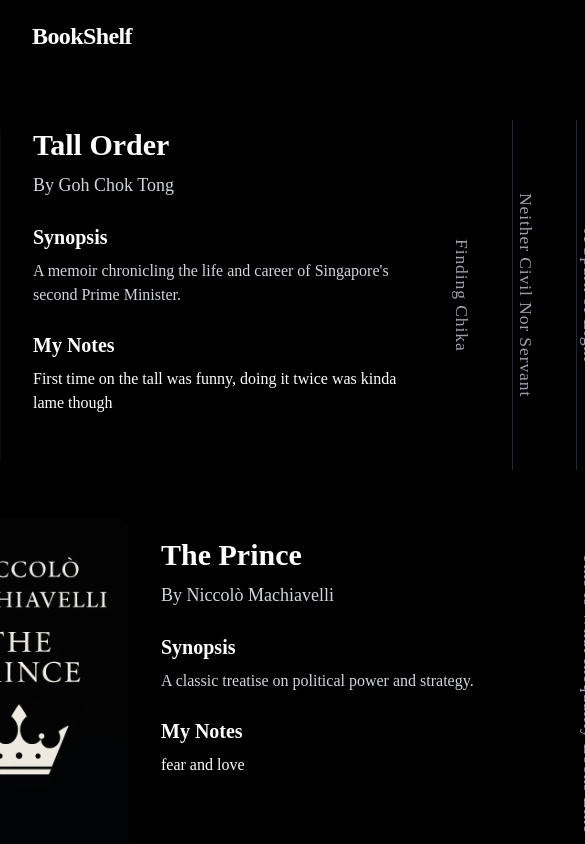
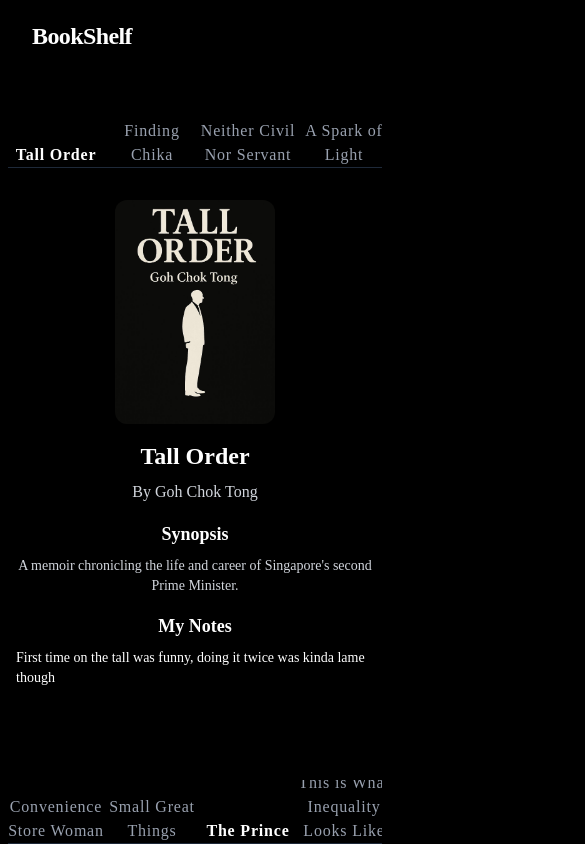
Before and after one commit to JovenSoh/bookshelf, a React (Vite) app: page / in a window 390 px wide. Shown: the top 844 px of the page, 585 px wide, since content can reach past the window. Built offline with nearby package versions, Linux system fonts and the light colour scheme.

Commit message:
mobile friendlyness

```diff
--- a/src/components/BookGrid.jsx
+++ b/src/components/BookGrid.jsx
@@ -17,33 +17,41 @@ function getRandomIndexes(rows) {
   return rows.map(row => Math.floor(Math.random() * row.length));
 }
 
-function AccordionContent({ book, expanded }) {
+function AccordionContent({ book, expanded, isMobile }) {
   return (
     <div
-      className={`flex h-full items-center transition-[width] duration-500 ease-in-out overflow-hidden bg-black ${expanded ? 'w-[700px]' : 'w-0 pointer-events-none'}`}
-      style={{ minWidth: expanded ? PANEL_WIDTH : 0, width: expanded ? PANEL_WIDTH : 0 }}
+      className={`flex items-center transition-[width] duration-500 ease-in-out overflow-hidden bg-black ${
+        isMobile
+          ? `w-full max-w-full ${expanded ? 'h-auto py-6' : 'h-0 py-0'}`
+          : `${expanded ? 'w-[700px]' : 'w-0'} h-full`
+      }`}
+      style={
+        isMobile
+          ? { minWidth: expanded ? '100%' : 0, width: expanded ? '100%' : 0, paddingLeft: expanded ? 0 : 0, paddingRight: expanded ? 0 : 0 }
+          : { minWidth: expanded ? PANEL_WIDTH : 0, width: expanded ? PANEL_WIDTH : 0 }
+      }
     >
       {expanded && (
-        <>
+        <div className={`flex ${isMobile ? 'flex-col items-center w-full' : 'flex-row items-center w-full h-full'}`}>
           <img
             src={book.coverImage}
             alt={book.title}
-            className="w-[220px] h-[350px] object-cover rounded-xl shadow-2xl mr-8 ml-8 bg-black"
+            className={`object-cover rounded-xl shadow-2xl ${isMobile ? 'w-40 h-56 mb-4' : 'w-[220px] h-[350px] mr-8 ml-8 bg-black'}`}
           />
-          <div className="flex-1 flex flex-col justify-center pr-8 bg-black">
-            <h1 className="text-3xl font-bold mb-2">{book.title}</h1>
-            <h2 className="text-lg text-gray-300 mb-6 font-medium">By {book.author}</h2>
-            <h3 className="text-xl font-semibold mb-2">Synopsis</h3>
-            <p className="text-gray-300 mb-6">{book.synopsis}</p>
-            <h3 className="text-xl font-semibold mb-2">My Notes</h3>
+          <div className={`flex-1 flex flex-col justify-center ${isMobile ? 'items-center px-2' : 'pr-8 bg-black'}`}>
+            <h1 className={`font-bold mb-2 ${isMobile ? 'text-2xl text-center' : 'text-3xl'}`}>{book.title}</h1>
+            <h2 className={`mb-4 font-medium text-gray-300 ${isMobile ? 'text-base text-center' : 'text-lg mb-6'}`}>By {book.author}</h2>
+            <h3 className={`font-semibold mb-2 ${isMobile ? 'text-lg' : 'text-xl'}`}>Synopsis</h3>
+            <p className={`mb-4 text-gray-300 ${isMobile ? 'text-sm text-center' : 'mb-6'}`}>{book.synopsis}</p>
+            <h3 className={`font-semibold mb-2 ${isMobile ? 'text-lg' : 'text-xl'}`}>My Notes</h3>
             <textarea
               value={book.notes}
-              className="w-full bg-black text-white resize-none shadow-md"
-              rows={4}
+              className={`w-full bg-black text-white resize-none shadow-md ${isMobile ? 'rounded-lg focus:outline-none min-h-[60px] text-sm' : 'rounded-lg focus:outline-none '}`}
+              rows={isMobile ? 3 : 4}
               readOnly
             />
           </div>
-        </>
+        </div>
       )}
     </div>
   );
@@ -51,10 +59,20 @@ function AccordionContent({ book, expanded }) {
 
 export default function BookGrid() {
   const bookRows = chunkArray(books, TABS_PER_ROW);
-  // Randomize the initially selected book in each row
   const [openIndexes, setOpenIndexes] = useState(() => getRandomIndexes(bookRows));
   const [animating, setAnimating] = useState(false);
   const animationTimeout = useRef(null);
+
+  // Responsive check
+  const [isMobile, setIsMobile] = React.useState(false);
+  React.useEffect(() => {
+    function handleResize() {
+      setIsMobile(window.innerWidth < 768);
+    }
+    handleResize();
+    window.addEventListener('resize', handleResize);
+    return () => window.removeEventListener('resize', handleResize);
+  }, []);
 
   const handleTabClick = (rowIdx, tabIdx) => {
     if (animating || openIndexes[rowIdx] === tabIdx) return;
@@ -67,27 +85,28 @@ export default function BookGrid() {
   };
 
   return (
-    <main className="min-h-screen px-4 sm:px-12 py-12 text-white">
+    <main className="min-h-screen px-2 sm:px-4 md:px-12 py-8 md:py-12 text-white">
       <div className="flex flex-col space-y-12 items-center">
         {bookRows.map((row, rowIdx) => {
           const expandedIdx = openIndexes[rowIdx];
-          const leftTabs = row.slice(0, expandedIdx + 1);
-          const rightTabs = row.slice(expandedIdx + 1);
           return (
-            <div key={rowIdx} className="flex items-center justify-center w-full max-w-6xl rounded-xl shadow-lg overflow-visible h-[350px]">
-              {/* Left Tabs */}
-              <div className="flex flex-row h-full">
-                {leftTabs.map((book, tabIdx) => {
+            <div
+              key={rowIdx}
+              className={`flex items-center justify-center w-full max-w-6xl rounded-xl shadow-lg overflow-visible ${isMobile ? 'h-auto flex-col' : 'h-[350px] flex-row'}`}
+            >
+              {/* Tabs Row (scrollable on mobile) */}
+              <div className={`flex ${isMobile ? 'flex-row w-full overflow-x-auto no-scrollbar mb-2' : 'flex-row h-full'}`} style={isMobile ? { WebkitOverflowScrolling: 'touch' } : {}}>
+                {row.map((book, tabIdx) => {
                   const realIdx = tabIdx;
                   return (
                     <button
                       key={book.id}
                       onClick={() => handleTabClick(rowIdx, realIdx)}
-                      className={`flex items-end justify-center h-full w-16 border-r border-gray-800 bg-black transition-all duration-200 focus:outline-none ${
+                      className={`flex items-end justify-center ${isMobile ? 'w-24 h-16 min-w-[96px] max-w-[120px] border-b border-gray-800' : 'h-full w-16 border-r border-gray-800'} bg-black transition-all duration-200 focus:outline-none ${
                         expandedIdx === realIdx
                           ? 'bg-[#232323] text-white font-bold' : 'text-gray-400 hover:text-white'
                       }`}
-                      style={{ writingMode: 'vertical-rl', textOrientation: 'mixed', fontSize: '1.1rem', letterSpacing: '0.05em' }}
+                      style={isMobile ? { writingMode: 'horizontal-tb', textOrientation: 'mixed', fontSize: '1rem', letterSpacing: '0.05em' } : { writingMode: 'vertical-rl', textOrientation: 'mixed', fontSize: '1.1rem', letterSpacing: '0.05em' }}
                       disabled={animating}
                     >
                       {book.title}
@@ -95,34 +114,14 @@ export default function BookGrid() {
                   );
                 })}
               </div>
-              {/* Animated Expanded Content */}
-              <AccordionContent book={row[expandedIdx]} expanded={true} />
-              {/* Right Tabs - animate marginLeft to shift right */}
-              <div
-                className="flex flex-row h-full transition-[margin] duration-500 ease-in-out"
-                style={{ marginLeft: expandedIdx === row.length - 1 ? 0 : 0 }}
-              >
-                {rightTabs.map((book, tabIdx) => {
-                  const realIdx = expandedIdx + 1 + tabIdx;
-                  return (
-                    <button
-                      key={book.id}
-                      onClick={() => handleTabClick(rowIdx, realIdx)}
-                      className={`flex items-end justify-center h-full w-16 border-r border-gray-800 bg-black transition-all duration-200 focus:outline-none text-gray-400 hover:text-white`}
-                      style={{ writingMode: 'vertical-rl', textOrientation: 'mixed', fontSize: '1.1rem', letterSpacing: '0.05em' }}
-                      disabled={animating}
-                    >
-                      {book.title}
-                    </button>
-                  );
-                })}
-              </div>
+              {/* Expanded Content */}
+              <AccordionContent book={row[expandedIdx]} expanded={true} isMobile={isMobile} />
             </div>
           );
         })}
       </div>
-      <div className="flex flex-col items-center justify-center mt-20 mb-8">
-        <p className="text-lg text-gray-300 text-center max-w-xl">
+      <div className="flex flex-col items-center justify-center mt-20 mb-8 px-2">
+        <p className="text-base md:text-lg text-gray-300 text-center max-w-xl">
           BookShelf is my personal space to collect, reflect, and share on the books that have shaped my journey. I hope it inspires you to read, think, and grow too.
         </p>
         <a
--- a/src/index.css
+++ b/src/index.css
@@ -4,6 +4,7 @@ html, body {
   background: #000;
   color: #fff;
   transition: background 0.3s, color 0.3s;
+  font-family: 'Times New Roman', Times, serif;
 }
 
 /* heart‑shaped mask */
```
Also changed, not shown: src/data/books.json (+19 -19 lines).
